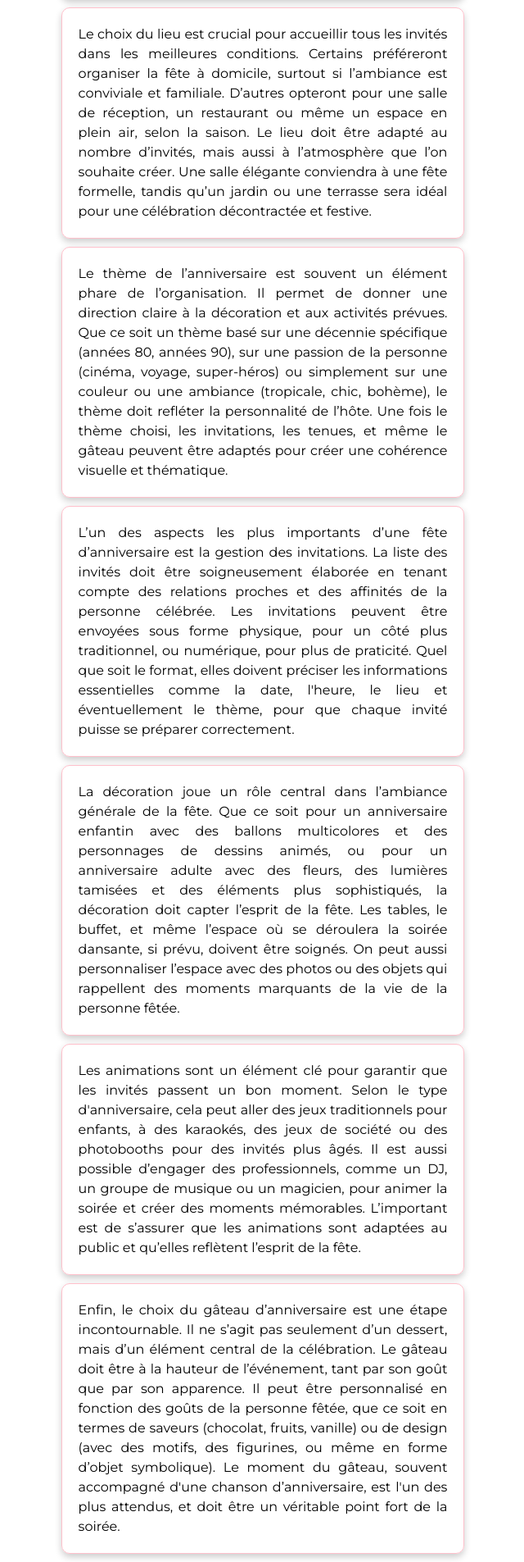
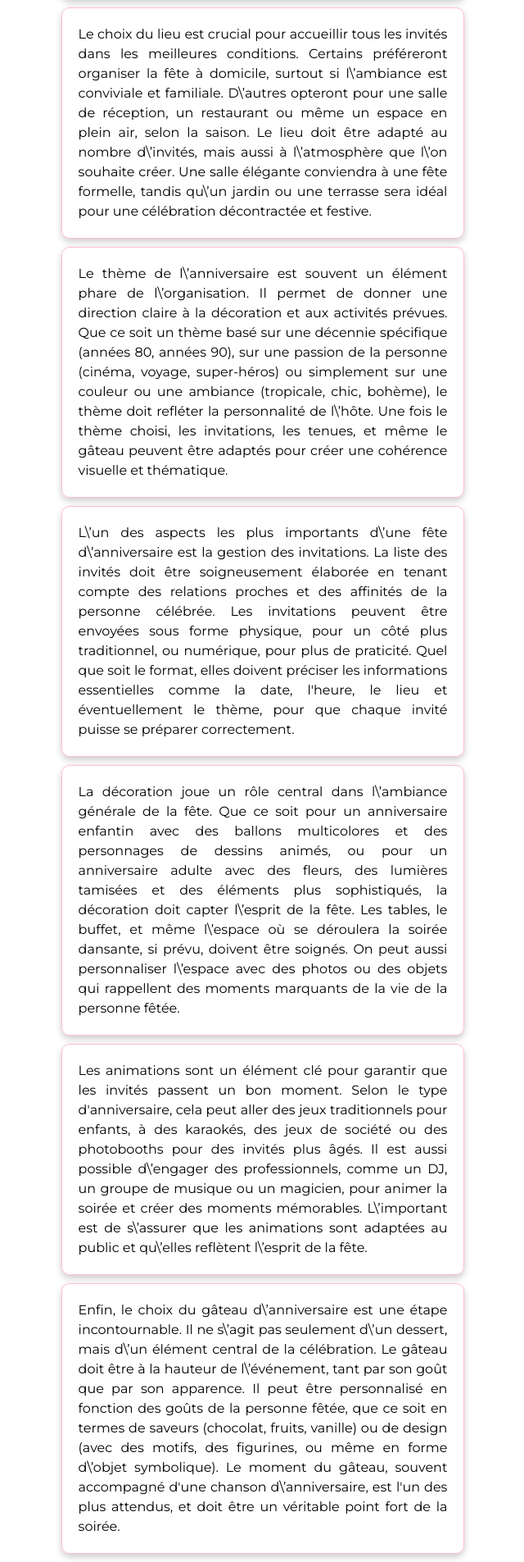
Before and after one commit to Aliyoub/presta-events, a Next.js app: page /anniversaires in a window 1280 px wide. Shown: the part 425-2330 px from the top of the page at 82% size, without its empty margins (319-959 px from the left). Built offline with nearby package versions, Linux system fonts and the light colour scheme.

Commit message:
update to escape ...

```diff
--- a/app/anniversaires/page.tsx
+++ b/app/anniversaires/page.tsx
@@ -13,41 +13,41 @@ export default function Home() {
       className="container-style"
     >
       <p className="p-style">
-        L’organisation d’un anniversaire demande une bonne dose de planification
+        L\’organisation d\’un anniversaire demande une bonne dose de planification
         pour garantir une célébration réussie. Tout commence par la définition
         du type de fête souhaitée. S'agit-il d'une grande fête réunissant
-        famille et amis ou d'un événement plus intime avec quelques proches ?
+        famille et amis ou d'un événement plus intime avec quelques proches?
         Les goûts de la personne fêtée sont également un point essentiel à
         prendre en compte pour personnaliser l'événement : une soirée dansante,
         un dîner raffiné ou une sortie à thème peuvent être envisagés en
         fonction de ses préférences. Ce choix de base influence le reste de
-        l’organisation.
+        l\’organisation.
       </p>
       <p className="p-style">
         Le choix du lieu est crucial pour accueillir tous les invités dans les
         meilleures conditions. Certains préféreront organiser la fête à
-        domicile, surtout si l’ambiance est conviviale et familiale. D’autres
+        domicile, surtout si l\’ambiance est conviviale et familiale. D\’autres
         opteront pour une salle de réception, un restaurant ou même un espace en
         plein air, selon la saison. Le lieu doit être adapté au nombre
-        d’invités, mais aussi à l’atmosphère que l’on souhaite créer. Une salle
-        élégante conviendra à une fête formelle, tandis qu’un jardin ou une
+        d\’invités, mais aussi à l\’atmosphère que l\’on souhaite créer. Une salle
+        élégante conviendra à une fête formelle, tandis qu\’un jardin ou une
         terrasse sera idéal pour une célébration décontractée et festive.
       </p>
 
       <p className="p-style">
-        Le thème de l’anniversaire est souvent un élément phare de
-        l’organisation. Il permet de donner une direction claire à la décoration
+        Le thème de l\’anniversaire est souvent un élément phare de
+        l\’organisation. Il permet de donner une direction claire à la décoration
         et aux activités prévues. Que ce soit un thème basé sur une décennie
         spécifique (années 80, années 90), sur une passion de la personne
         (cinéma, voyage, super-héros) ou simplement sur une couleur ou une
         ambiance (tropicale, chic, bohème), le thème doit refléter la
-        personnalité de l’hôte. Une fois le thème choisi, les invitations, les
+        personnalité de l\’hôte. Une fois le thème choisi, les invitations, les
         tenues, et même le gâteau peuvent être adaptés pour créer une cohérence
         visuelle et thématique.
       </p>
 
       <p className="p-style">
-        L’un des aspects les plus importants d’une fête d’anniversaire est la
+        L\’un des aspects les plus importants d\’une fête d\’anniversaire est la
         gestion des invitations. La liste des invités doit être soigneusement
         élaborée en tenant compte des relations proches et des affinités de la
         personne célébrée. Les invitations peuvent être envoyées sous forme
@@ -58,13 +58,13 @@ export default function Home() {
         correctement.
       </p>
       <p className="p-style">
-        La décoration joue un rôle central dans l’ambiance générale de la fête.
+        La décoration joue un rôle central dans l\’ambiance générale de la fête.
         Que ce soit pour un anniversaire enfantin avec des ballons multicolores
         et des personnages de dessins animés, ou pour un anniversaire adulte
         avec des fleurs, des lumières tamisées et des éléments plus
-        sophistiqués, la décoration doit capter l’esprit de la fête. Les tables,
-        le buffet, et même l’espace où se déroulera la soirée dansante, si
-        prévu, doivent être soignés. On peut aussi personnaliser l’espace avec
+        sophistiqués, la décoration doit capter l\’esprit de la fête. Les tables,
+        le buffet, et même l\’espace où se déroulera la soirée dansante, si
+        prévu, doivent être soignés. On peut aussi personnaliser l\’espace avec
         des photos ou des objets qui rappellent des moments marquants de la vie
         de la personne fêtée.
       </p>
@@ -72,21 +72,21 @@ export default function Home() {
         Les animations sont un élément clé pour garantir que les invités passent
         un bon moment. Selon le type d'anniversaire, cela peut aller des jeux
         traditionnels pour enfants, à des karaokés, des jeux de société ou des
-        photobooths pour des invités plus âgés. Il est aussi possible d’engager
+        photobooths pour des invités plus âgés. Il est aussi possible d\’engager
         des professionnels, comme un DJ, un groupe de musique ou un magicien,
-        pour animer la soirée et créer des moments mémorables. L’important est
-        de s’assurer que les animations sont adaptées au public et qu’elles
-        reflètent l’esprit de la fête.
+        pour animer la soirée et créer des moments mémorables. L\’important est
+        de s\’assurer que les animations sont adaptées au public et qu\’elles
+        reflètent l\’esprit de la fête.
       </p>
       <p className="p-style">
-        Enfin, le choix du gâteau d’anniversaire est une étape incontournable.
-        Il ne s’agit pas seulement d’un dessert, mais d’un élément central de la
-        célébration. Le gâteau doit être à la hauteur de l’événement, tant par
+        Enfin, le choix du gâteau d\’anniversaire est une étape incontournable.
+        Il ne s\’agit pas seulement d\’un dessert, mais d\’un élément central de la
+        célébration. Le gâteau doit être à la hauteur de l\’événement, tant par
         son goût que par son apparence. Il peut être personnalisé en fonction
         des goûts de la personne fêtée, que ce soit en termes de saveurs
         (chocolat, fruits, vanille) ou de design (avec des motifs, des
-        figurines, ou même en forme d’objet symbolique). Le moment du gâteau,
-        souvent accompagné d'une chanson d’anniversaire, est l'un des plus
+        figurines, ou même en forme d\’objet symbolique). Le moment du gâteau,
+        souvent accompagné d'une chanson d\’anniversaire, est l'un des plus
         attendus, et doit être un véritable point fort de la soirée.
       </p>
       <style jsx>{`
--- a/app/mariages/page.tsx
+++ b/app/mariages/page.tsx
@@ -11,18 +11,18 @@ export default function Home() {
       className="container-style"
     >
       <p className="p-style">
-        L’organisation d’un mariage est une étape cruciale dans la préparation
-        de ce grand événement. Cela commence par la définition d’une vision
+        L\’organisation d\’un mariage est une étape cruciale dans la préparation
+        de ce grand événement. Cela commence par la définition d\’une vision
         commune entre les futurs mariés. Avant même de plonger dans les détails,
         il est essentiel de discuter du style souhaité : un mariage intime ou
         grandiose, en plein air ou dans une salle somptueuse, avec un thème
         spécifique ou plutôt classique. Ces choix guideront toutes les décisions
         à venir et permettront de créer une cérémonie à l'image des futurs
-        mariés, pleine d’émotions et de moments inoubliables.
+        mariés, pleine d\’émotions et de moments inoubliables.
       </p>
       <p className="p-style">
-        Le budget est également un élément central dans l’organisation d’un
-        mariage. Établir une enveloppe financière réaliste permet d’éviter les
+        Le budget est également un élément central dans l\’organisation d\’un
+        mariage. Établir une enveloppe financière réaliste permet d\’éviter les
         mauvaises surprises et de mieux répartir les dépenses. Les postes de
         dépense les plus importants incluent souvent la location de la salle, le
         traiteur, la robe de mariée, les costumes, et bien sûr, la photographie
@@ -37,26 +37,26 @@ export default function Home() {
         planification. En fonction de la saison, les disponibilités des lieux
         peuvent varier, tout comme les tarifs. Certains couples choisissent une
         date symbolique, comme l'anniversaire de leur rencontre, tandis que
-        d’autres privilégient une période où tous les proches seront
+        d\’autres privilégient une période où tous les proches seront
         disponibles. Une fois la date fixée, il devient plus facile de réserver
-        les prestataires et d’envoyer les invitations dans les délais adéquats.
+        les prestataires et d\’envoyer les invitations dans les délais adéquats.
       </p>
       <p className="p-style">
         La sélection des prestataires est une tâche clé qui demande du temps et
         de la recherche. Du traiteur à la décoration florale, en passant par le
         DJ ou le groupe de musique, chacun joue un rôle essentiel dans le bon
         déroulement de la journée. Il est souvent conseillé de rencontrer
-        plusieurs prestataires avant de faire un choix définitif, pour s’assurer
-        qu’ils partagent la vision du mariage et qu’ils sauront la concrétiser
-        avec professionnalisme. Les témoignages d’autres mariés peuvent
+        plusieurs prestataires avant de faire un choix définitif, pour s\’assurer
+        qu\’ils partagent la vision du mariage et qu\’ils sauront la concrétiser
+        avec professionnalisme. Les témoignages d\’autres mariés peuvent
         également être précieux pour faire un choix éclairé.
       </p>
       <p className="p-style">
         La gestion des invités est un autre défi de taille. Élaborer la liste
-        d’invités peut être source de discussions, car il faut souvent jongler
+        d\’invités peut être source de discussions, car il faut souvent jongler
         entre les envies de partager ce moment avec un maximum de proches et les
-        contraintes de place ou de budget. Ensuite vient la création et l’envoi
-        des faire-part, qui doivent être envoyés bien à l’avance pour que chacun
+        contraintes de place ou de budget. Ensuite vient la création et l\’envoi
+        des faire-part, qui doivent être envoyés bien à l\’avance pour que chacun
         puisse réserver la date. Le suivi des réponses est également crucial
         pour anticiper le nombre de convives et ajuster les réservations de
         repas, d'hébergement, etc.
@@ -68,18 +68,18 @@ export default function Home() {
         de chandeliers et de nappes en satin, le décor doit refléter le style et
         les goûts des mariés. Il est souvent utile de faire appel à un
         décorateur professionnel pour coordonner les différents éléments et
-        s'assurer que tout est harmonieux, depuis les centres de table jusqu’au
+        s'assurer que tout est harmonieux, depuis les centres de table jusqu\’au
         choix des couleurs.
       </p>
       <p className="p-style">
         Enfin, l'organisation d'un mariage ne serait pas complète sans la
-        préparation de la cérémonie elle-même. Qu’elle soit religieuse, civile
+        préparation de la cérémonie elle-même. Qu\’elle soit religieuse, civile
         ou symbolique, il est important de réfléchir au déroulement de cette
-        étape clé, aux vœux échangés, et à l’ambiance qui en découlera. Certains
+        étape clé, aux vœux échangés, et à l\’ambiance qui en découlera. Certains
         couples choisissent des rituels symboliques ou des lectures qui leur
-        tiennent à cœur, tandis que d’autres optent pour une cérémonie plus
-        traditionnelle. Dans tous les cas, l’émotion sera au rendez-vous,
-        faisant de ce moment l’un des plus marquants de la journée.
+        tiennent à cœur, tandis que d\’autres optent pour une cérémonie plus
+        traditionnelle. Dans tous les cas, l\’émotion sera au rendez-vous,
+        faisant de ce moment l\’un des plus marquants de la journée.
       </p>
       <style jsx>{`
         .container-style {
```
